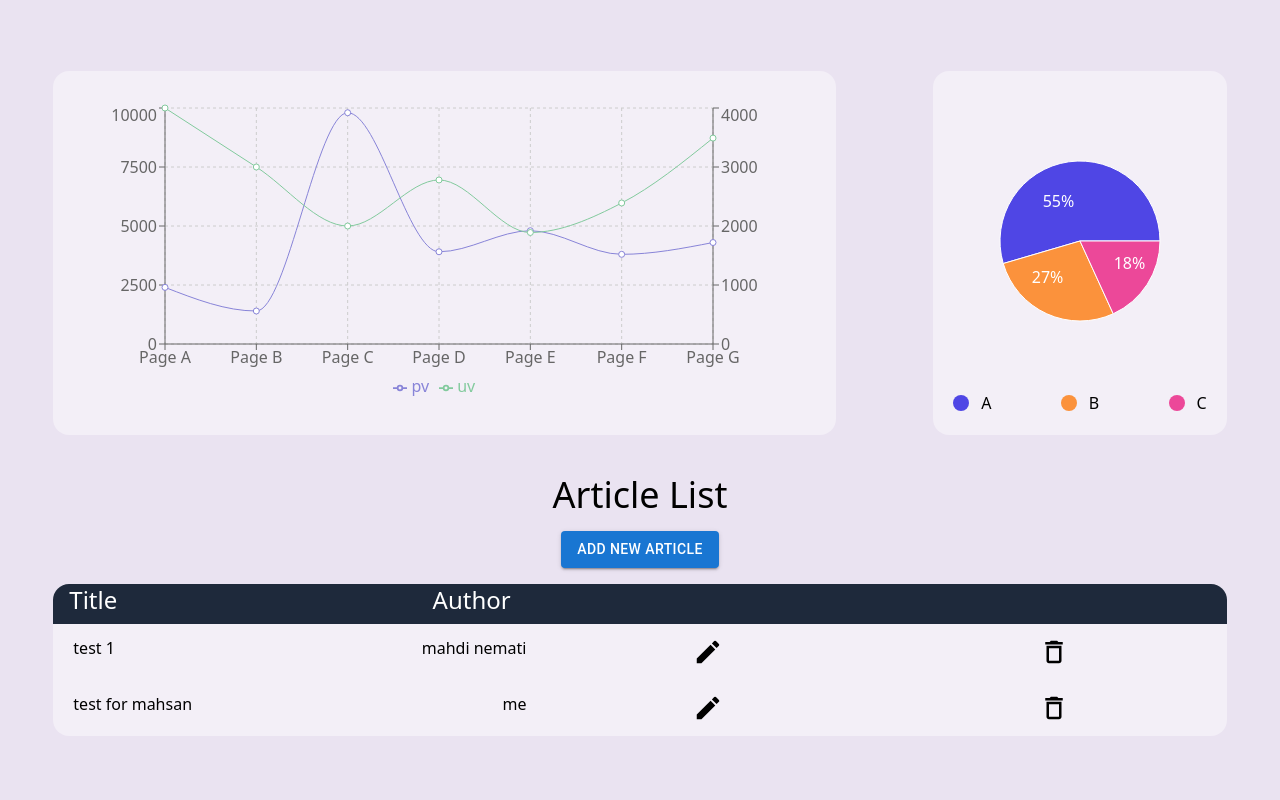
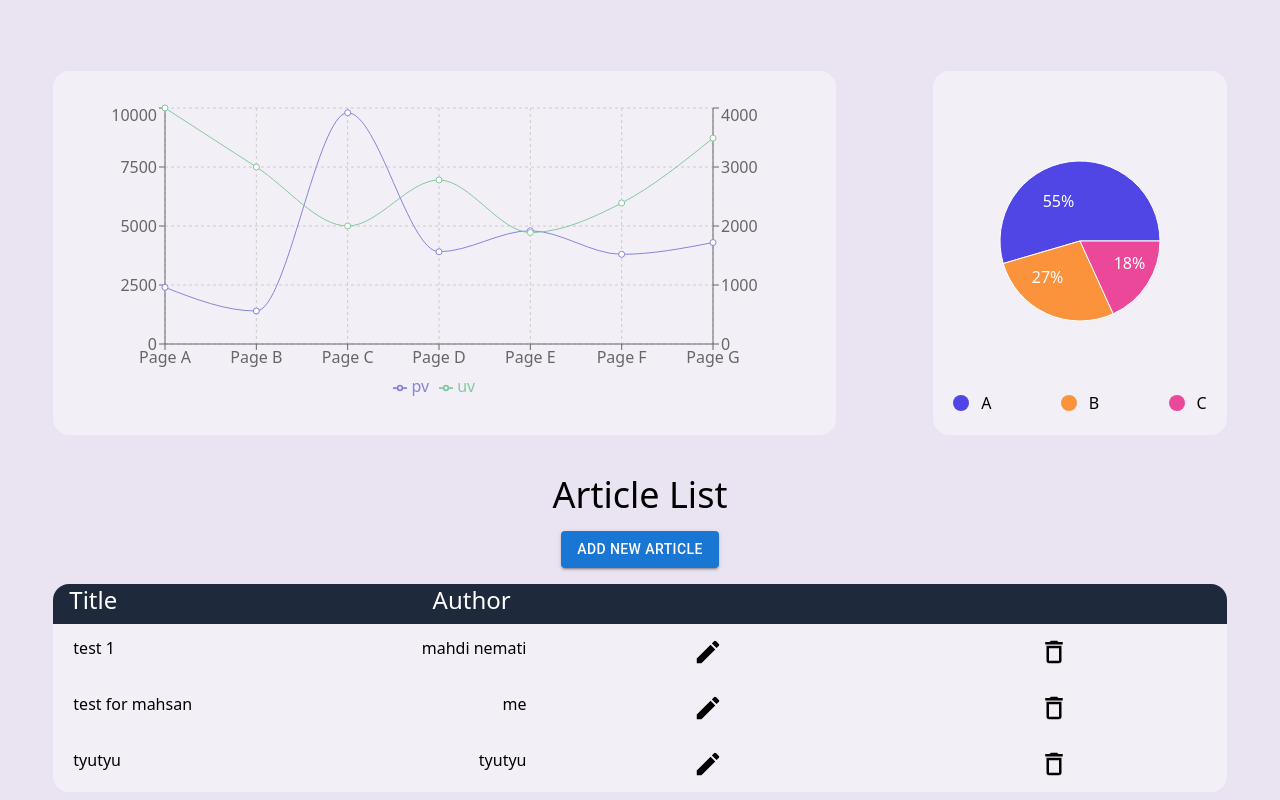
Before and after one commit to mahdi-nemati/Admin-Dashboard, a React (Create React App) app: page /home in a window 1280 px wide. Shown: the part 313-1113 px from the top of the page. Before the commit the page ends 1057 px from the top, so only its background shows below. Built offline with nearby package versions, Linux system fonts and the light colour scheme; data requests are answered from the project's data file.

Commit message:
develope add uploaded file action

```diff
--- a/db.json
+++ b/db.json
@@ -11,6 +11,13 @@
       "title": "test for mahsan",
       "author": "me",
       "body": "lorem ipisum lorem ipisum lorem ipisum lorem ipisum lorem ipisum lorem ipisum lorem ipisum lorem ipisum lorem ipisum lorem ipisum"
+    },
+    {
+      "id": 3,
+      "title": "tyutyu",
+      "author": "tyutyu",
+      "body": "tutyut",
+      "upload": "blob:http://localhost:3000/c2c2dfc6-199d-4d2c-99c9-8dbcb368e214"
     }
   ]
 }
--- a/src/Components/ArticleComponent/AddArticle.jsx
+++ b/src/Components/ArticleComponent/AddArticle.jsx
@@ -11,7 +11,9 @@ import TextFieldCustom from "../../common/TextFieldCustom";
 import { postAsyncArticle } from "../../Feature/FileSlice";
 import { t } from "i18next";
 import UploadButtons from "../../common/UploadButton";
+import { useState } from "react";
 export default function AddArticle() {
+  const [link, setLink] = useState();
   const navigate = useNavigate();
   const dispatch = useDispatch();
   const { Article, error, loading } = useSelector((store) => store.Article);
@@ -27,10 +29,10 @@ export default function AddArticle() {
     author: yup.string().required("enter article's author").min(2),
   });
   // submit
-  const onSubmit = (value) => {
-    dispatch(postAsyncArticle(value));
+  const onSubmit = ({ title, author, body }) => {
+    dispatch(postAsyncArticle({ title, author, body, upload: link }));
     navigate("/home");
-    toast.success(`"${value.title}" ${t("added to article list")}`);
+    toast.success(`"${title}" ${t("added to article list")}`);
   };
   // formik
   const formik = useFormik({
@@ -40,7 +42,11 @@ export default function AddArticle() {
     enableReinitialize: true,
     onSubmit,
   });
-
+  // onChage for uploaded file
+  const uploadHandler = (e) => {
+    const url = URL.createObjectURL(e);
+    setLink(url);
+  };
   if (loading) return <SimpleBackdrop />;
   if (error) return <p>something went wrong!</p>;
   return (
@@ -65,7 +71,7 @@ export default function AddArticle() {
         <TextFieldCustom formik={formik} name="author" label="Author" />
         <TextFieldCustom formik={formik} name="body" label="Content" />
         <div>
-          <UploadButtons />
+          <UploadButtons uploadHandler={uploadHandler} />
         </div>
         <Button
           type="submit"
--- a/src/Feature/FileSlice.js
+++ b/src/Feature/FileSlice.js
@@ -36,6 +36,7 @@ export const postAsyncArticle = createAsyncThunk(
         title: payload.title,
         author: payload.author,
         body: payload.body,
+        upload: payload.upload,
       });
       return data;
     } catch (error) {
@@ -74,7 +75,6 @@ export const putAsyncArticle = createAsyncThunk(
     }
   }
 );
-
 
 // initial
 const initialState = {
--- a/src/common/UploadButton.jsx
+++ b/src/common/UploadButton.jsx
@@ -7,10 +7,10 @@ const Input = styled("input")({
   display: "none",
 });
 
-export default function UploadButtons() {
-
+export default function UploadButtons({ uploadHandler }) {
   const changeHandle = (e) => {
     // must be complated
+    uploadHandler(e.target.files[0]);
   };
   return (
     <Stack direction="row" alignItems="center" spacing={2}>
```
